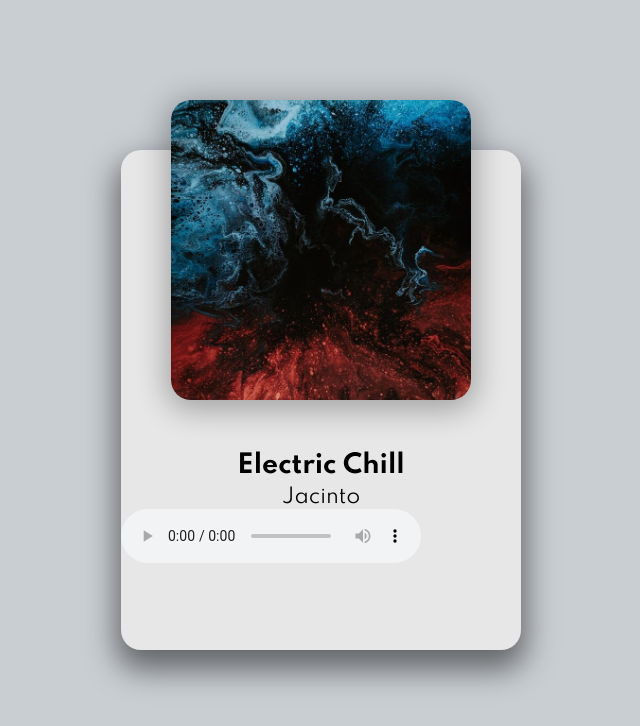
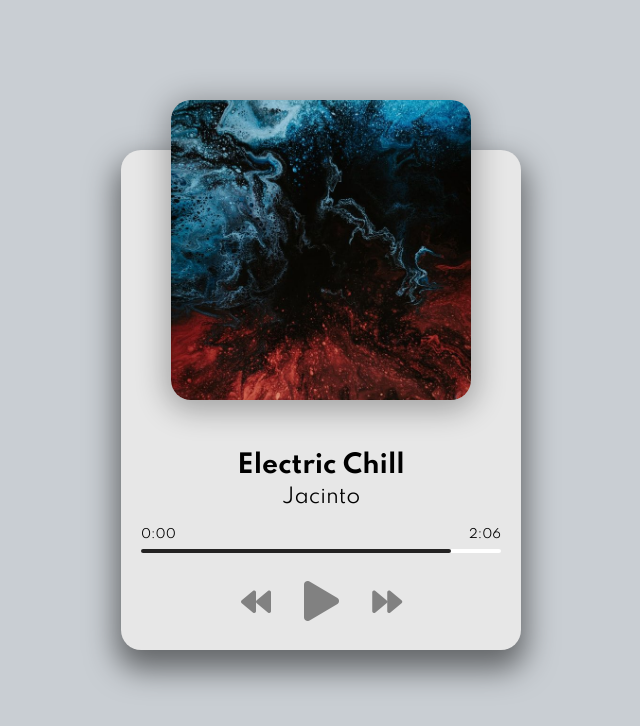
Before and after one commit to rohanbatra24/music-player-JS, a plain HTML site: page index.html in a window 1280 px wide. Shown: the whole page, without its empty margins (319-959 px from the left). Drawn offline with Linux system fonts and the light colour scheme.

Commit message:
add progress container and controls

```diff
--- a/index.html
+++ b/index.html
@@ -19,8 +19,27 @@
       </div>
       <h2 id="title">Electric Chill</h2>
       <h3 id="artist">Jacinto</h3>
-      <audio src="music/song1.mp3" controls></audio>
+      <audio src="music/song1.mp3"></audio>
+
+      <!-- Progress -->
+
+      <div class="progress-container" id="progress-container">
+        <div class="progress" id="progress"></div>
+        <div class="duration-wrapper">
+          <span id="current-time">0:00</span>
+          <span id="duration">2:06</span>
+        </div>
+      </div>
+
+      <!-- Controls -->
+
+      <div class="player-controls">
+        <i class="fas fa-backward" id="prev" title="Previous"></i>
+        <i class="fas fa-play main-button" id="play" title="Play"></i>
+        <i class="fas fa-forward" id="next" title="Next"></i>
+      </div>
     </div>
+
     <!-- Script -->
     <script src="script.js"></script>
   </body>
--- a/style.css
+++ b/style.css
@@ -69,7 +69,7 @@ h3 {
   border-radius: 5px;
   height: 100%;
   /* change this to show progress */
-  width: 66%;
+  width: 86%;
   transition: width 0.1s linear;
 }
 
@@ -92,6 +92,12 @@ h3 {
   font-size: 30px;
   color: rgb(129, 129, 129);
   margin-right: 30px;
+  cursor: pointer;
+  user-select: none;
+}
+
+.fas:hover {
+  filter: brightness(60%);
 }
 
 .main-button {
```
